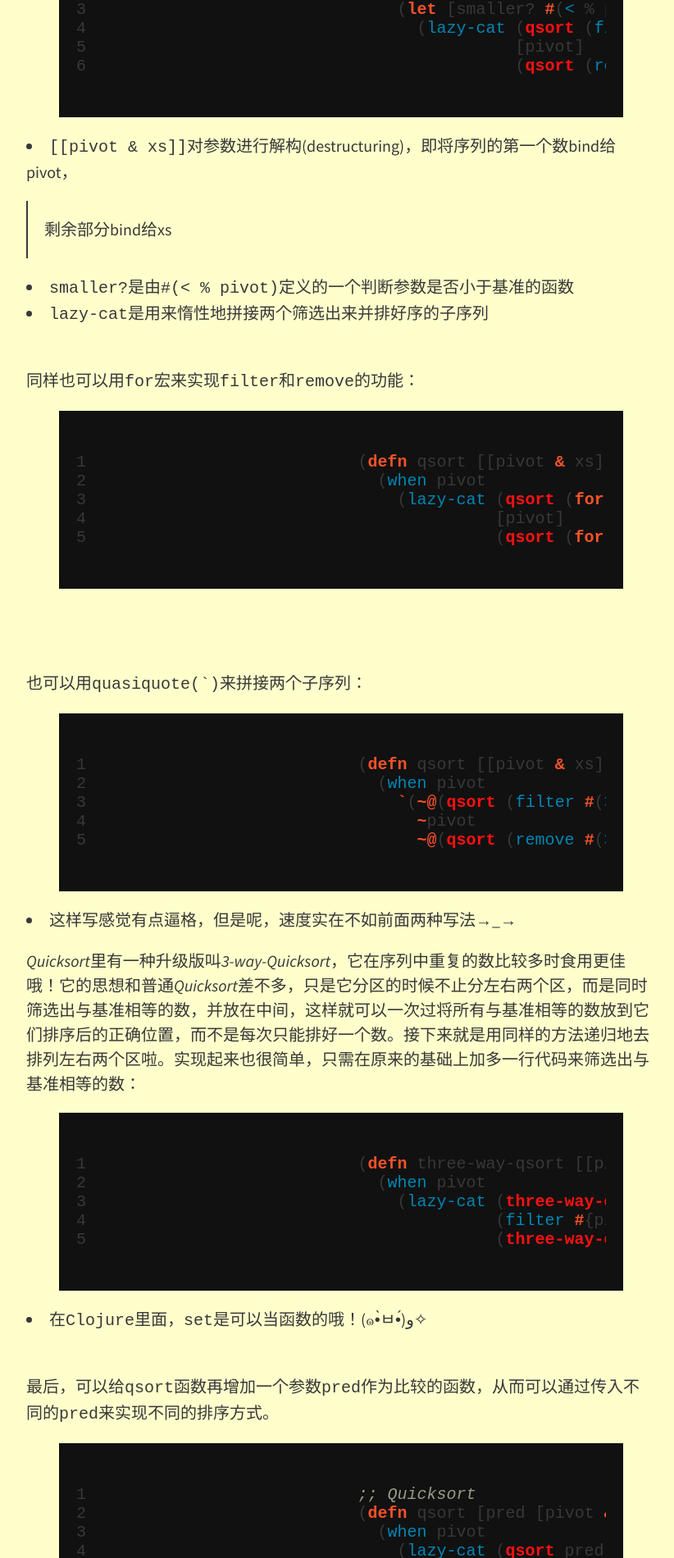
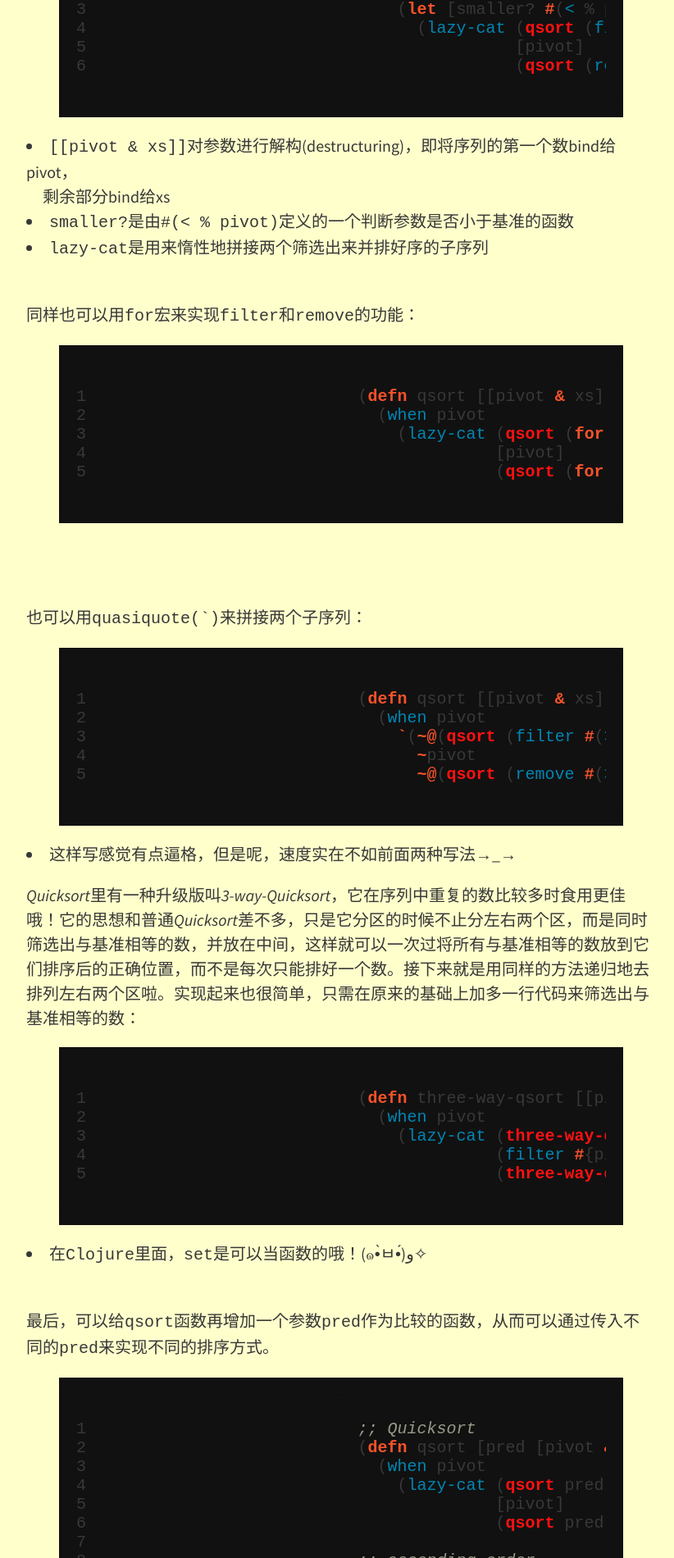
Before and after one commit to ChuitoChan/ChuitoChan.github.io, a Jekyll site: the page built from _posts/2015-07-26-quicksort-in-clojure.md, in a window 1280 px wide. Shown: the part 995-2895 px from the top of the page at 82% size, without its empty margins (224-1046 px from the left). Built offline with Jekyll 4.4.1, drawn with Linux system fonts in a browser that asks for light colours; nearby versions of some CDN libraries.

```diff
--- a/_posts/2015-07-26-quicksort-in-clojure.md
+++ b/_posts/2015-07-26-quicksort-in-clojure.md
@@ -24,7 +24,7 @@ feature-img: "img/sample_feature_img.png"
 {% endhighlight clojure %}
 
 * `[[pivot & xs]]`对参数进行解构(destructuring)，即将序列的第一个数bind给pivot，<br>
->剩余部分bind给xs
+　剩余部分bind给xs
 * `smaller?`是由`#(< % pivot)`定义的一个判断参数是否小于基准的函数
 * `lazy-cat`是用来惰性地拼接两个筛选出来并排好序的子序列
 <br>
```
